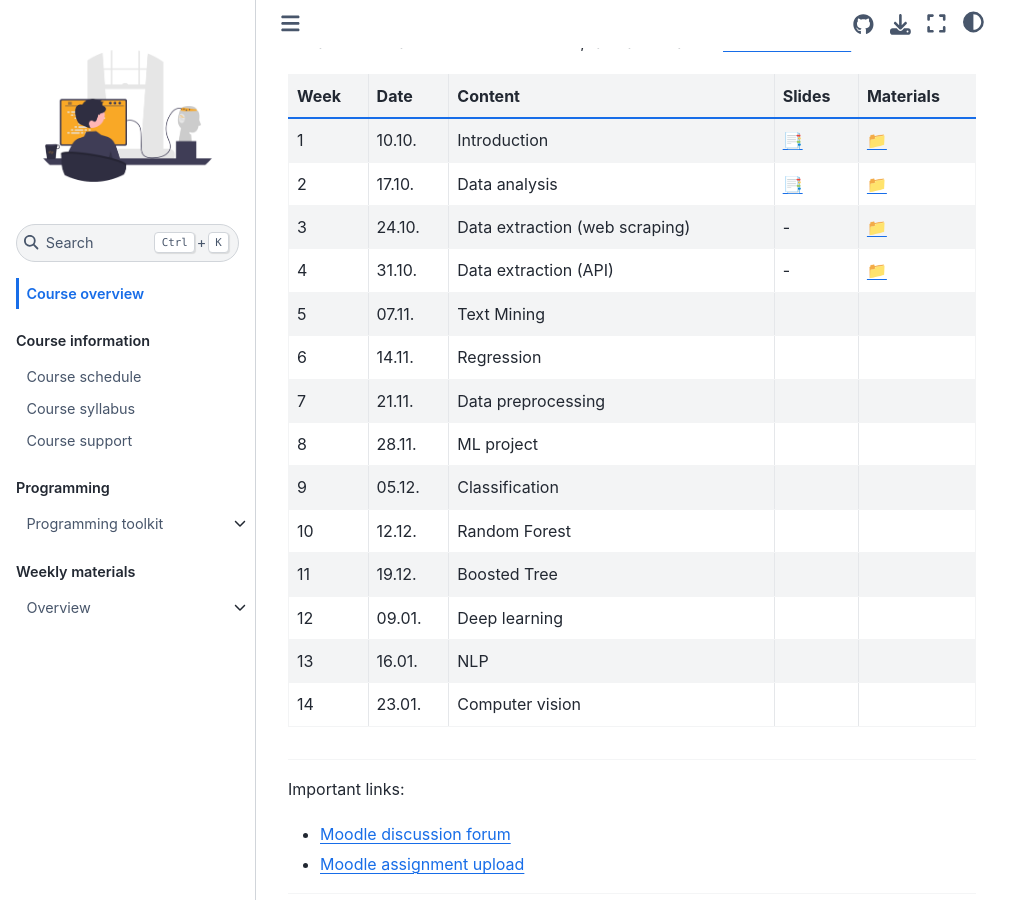
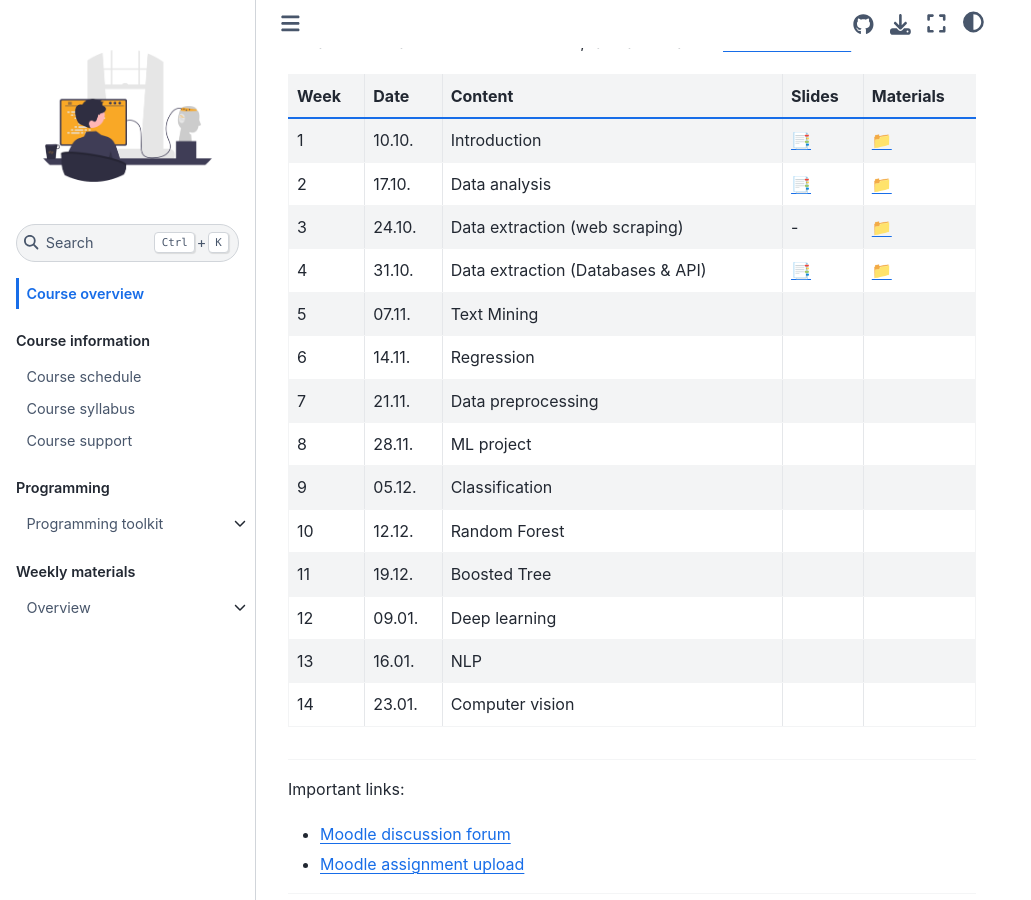
Before and after one commit to ds-ws22/website, a Jupyter Book: the page built from docs/course-overview.md, in a window 1280 px wide and 900 px high, scrolled down 338 px. Shown: the whole window, without its empty margins (0-1031 px from the left). Built offline with Jupyter Book 1.0.4 settings and Sphinx 7.4.7 and the Sphinx Book theme 1.1.4, drawn with Linux system fonts in a browser that asks for light colours; comment, search, counter and statistics services are not loaded.

Commit message:
Update course-overview.md

```diff
--- a/docs/course-overview.md
+++ b/docs/course-overview.md
@@ -16,7 +16,7 @@ For a more detailed semester overview, take a look at the [course-schedule](../d
 |	1	|	10.10.	|	Introduction	|	[📑](https://drive.google.com/file/d/1-MhFzAXL9l0z1381-DaqW63GFWsw_epQ/view?usp=sharing)	|	[📁](../weeks/week1.md)	|
 |	2	|	17.10.	|	Data analysis	|	[📑](https://drive.google.com/file/d/1-P-0r1sXlAoEj1CpGKu2JoFQg_0aICR-/view?usp=sharing)	|	[📁](../weeks/week2.md)	|
 |	3	|	24.10.	|	Data extraction (web scraping)	|	 - 	|	[📁](../weeks/week3.md)	|
-|	4	|	31.10.	|	Data extraction (API)	|	 - 	|	[📁](../weeks/week4.md)	|
+|	4	|	31.10.	|	Data extraction (Databases & API)	|	[📑](https://drive.google.com/file/d/1-kn1zRRwU_aXHCkATjUwnn0KfjQ2u6kY/view?usp=sharing)	|	[📁](../weeks/week4.md)	|
 |	5	|	07.11.	|	Text Mining	|		|		|
 |	6	|	14.11.	|	Regression	|		|		|
 |	7	|	21.11.	|	Data preprocessing	|		|		|
```
